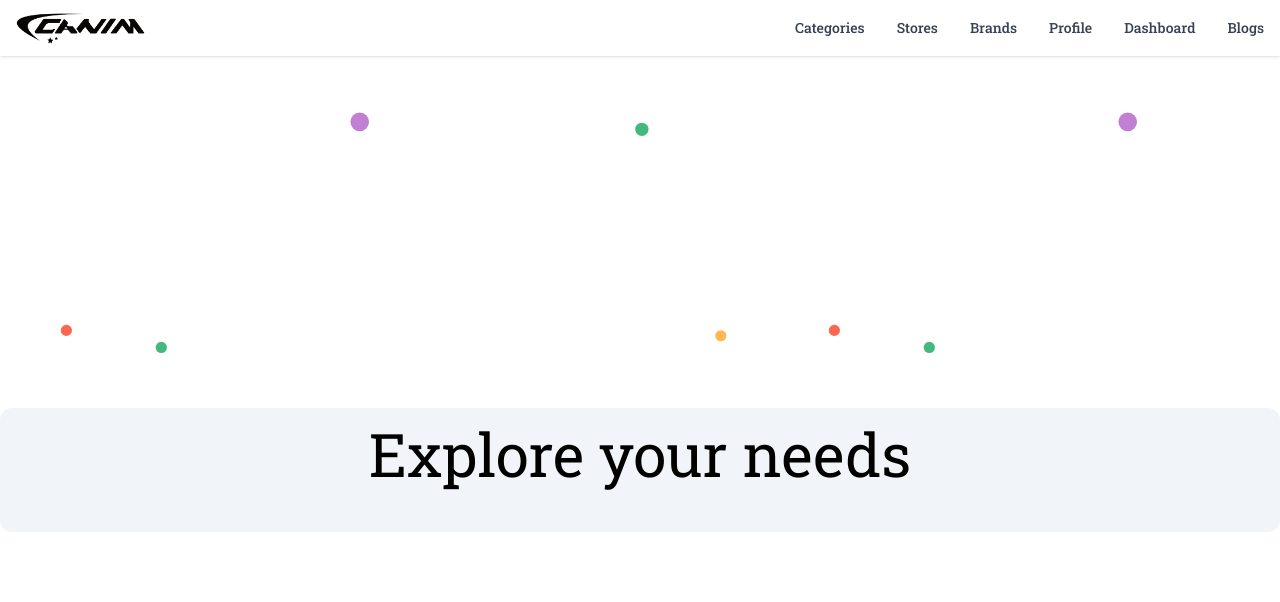
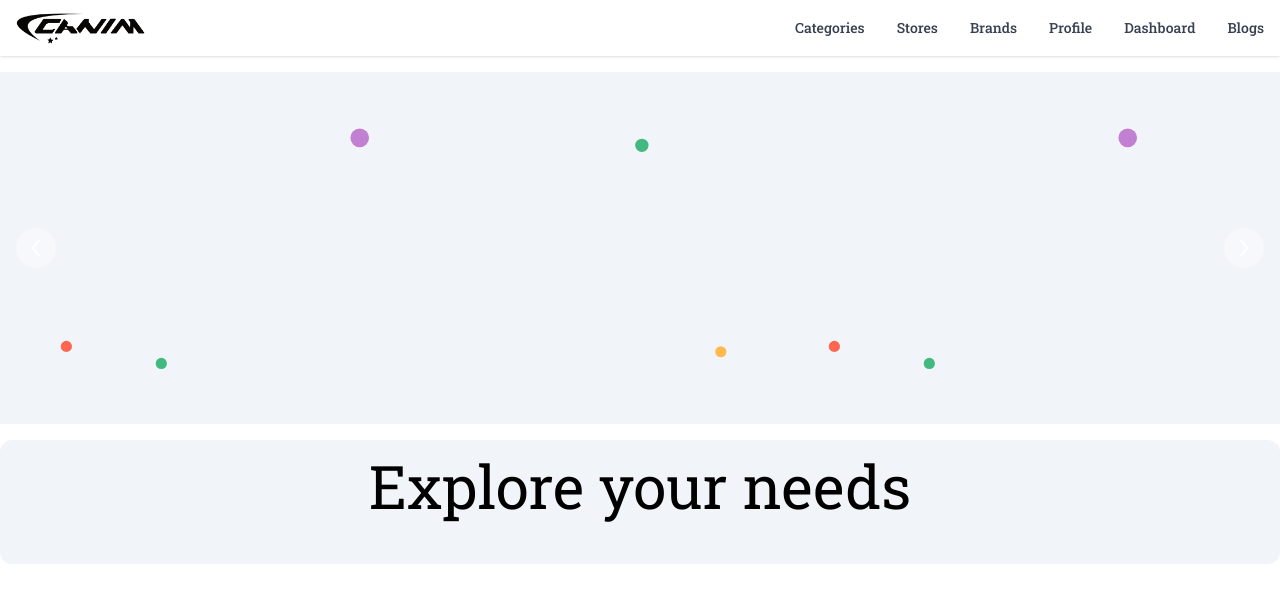
Before and after one commit to devhasibulislam/Canim, a React (Create React App) app in the folder client/: page / in a window 1280 px wide. Shown: the top 602 px of the page. Built offline with nearby package versions, Linux system fonts and the light colour scheme; no server answers.

Commit message:
banner component modified

```diff
--- a/client/src/components/home/Banner.js
+++ b/client/src/components/home/Banner.js
@@ -14,6 +14,8 @@ const Banner = () => {
   }, [dispatch]);
 
   return (
+    <section className="bg-slate-100">
+      <div className="container mx-auto lg:px-0 px-4 py-4">
         <div
           className="h-56 sm:h-64 xl:h-80 2xl:h-96 bg-repeat bg-contain"
           style={{ backgroundImage: "url(/slider_bg.svg)" }}
@@ -55,6 +57,8 @@ const Banner = () => {
             )}
           </Carousel>
         </div>
+      </div>
+    </section>
   );
 };
 
```
Lines whose indentation alone changed are shown as unchanged.
